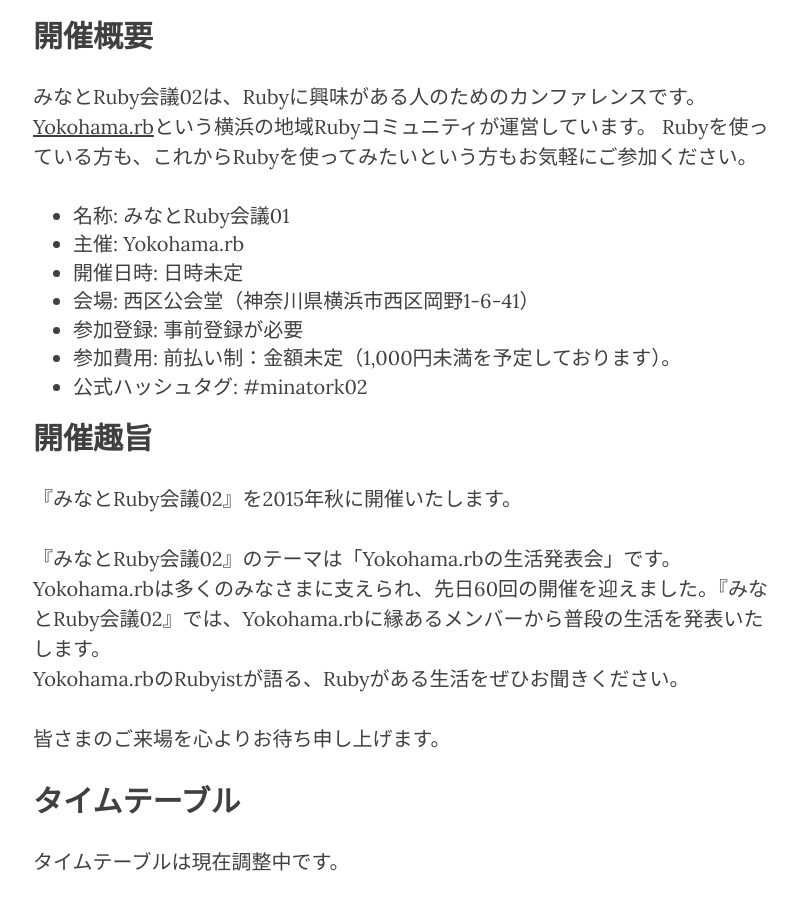
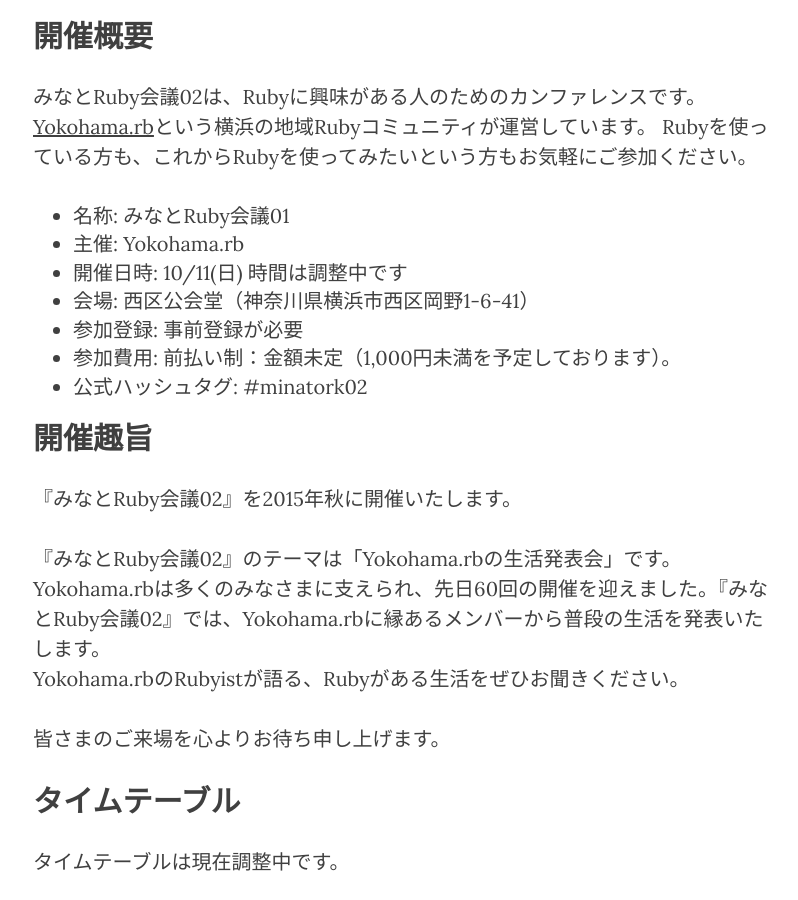
Before and after one commit to yokohamarb/minatork02, a Jekyll site: the page built from index.md, in a window 1280 px wide and 900 px high, scrolled down 587 px. Shown: the whole window, without its empty margins (232-1030 px from the left). Built offline with Jekyll 4.4.1, drawn with Linux system fonts in a browser that asks for light colours; nearby versions of some CDN libraries.

Commit message:
Add date for conferrence

```diff
--- a/index.md
+++ b/index.md
@@ -13,7 +13,7 @@ Rubyを使っている方も、これからRubyを使ってみたいという方
 
 - 名称: みなとRuby会議01
 - 主催: [Yokohama.rb](https://yokohamarb.doorkeeper.jp/)
-- 開催日時: 日時未定
+- 開催日時: 10/11(日) 時間は調整中です
 - 会場: 西区公会堂（神奈川県横浜市西区岡野1-6-41）
 - 参加登録: 事前登録が必要
 - 参加費用: 前払い制：金額未定（1,000円未満を予定しております）。
```
